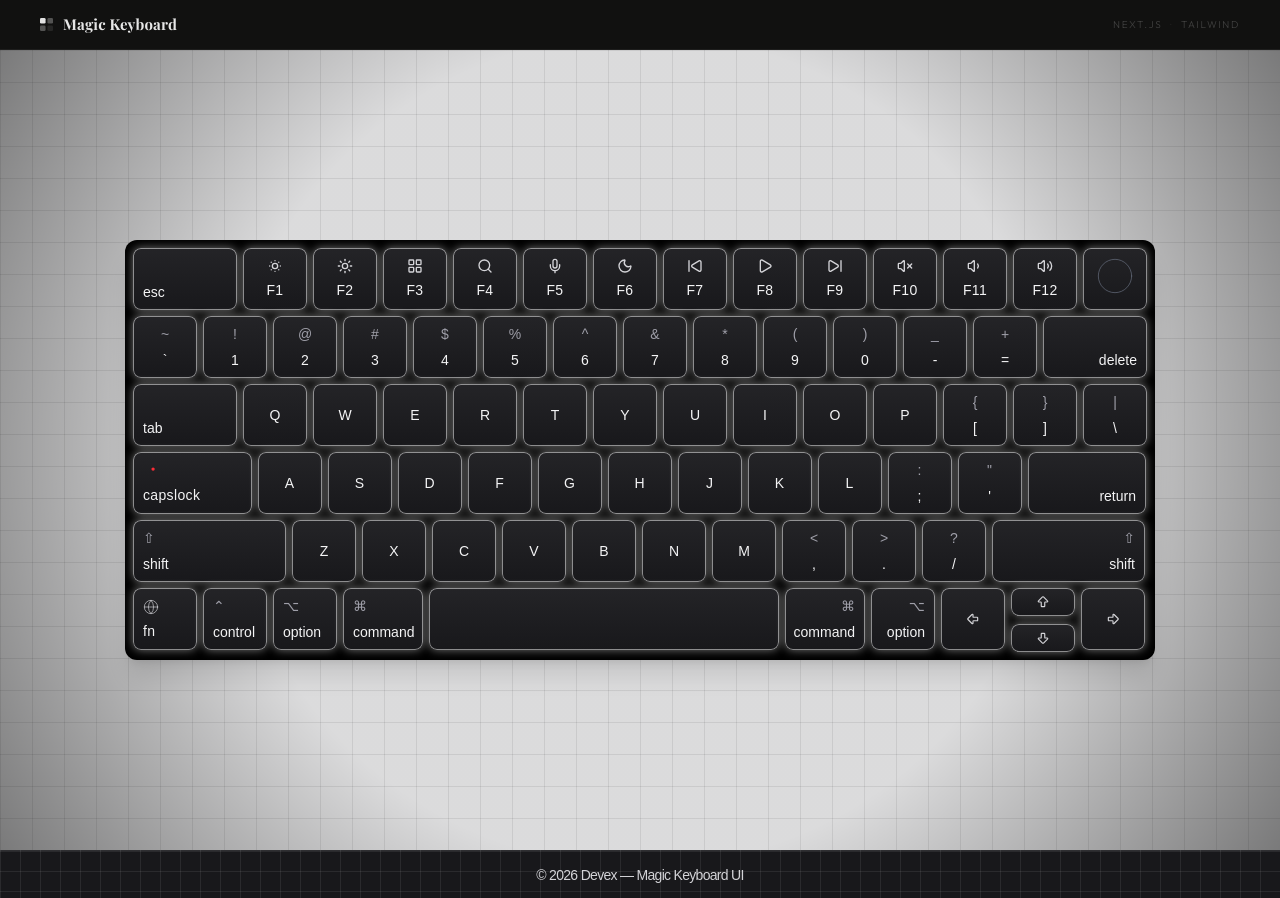
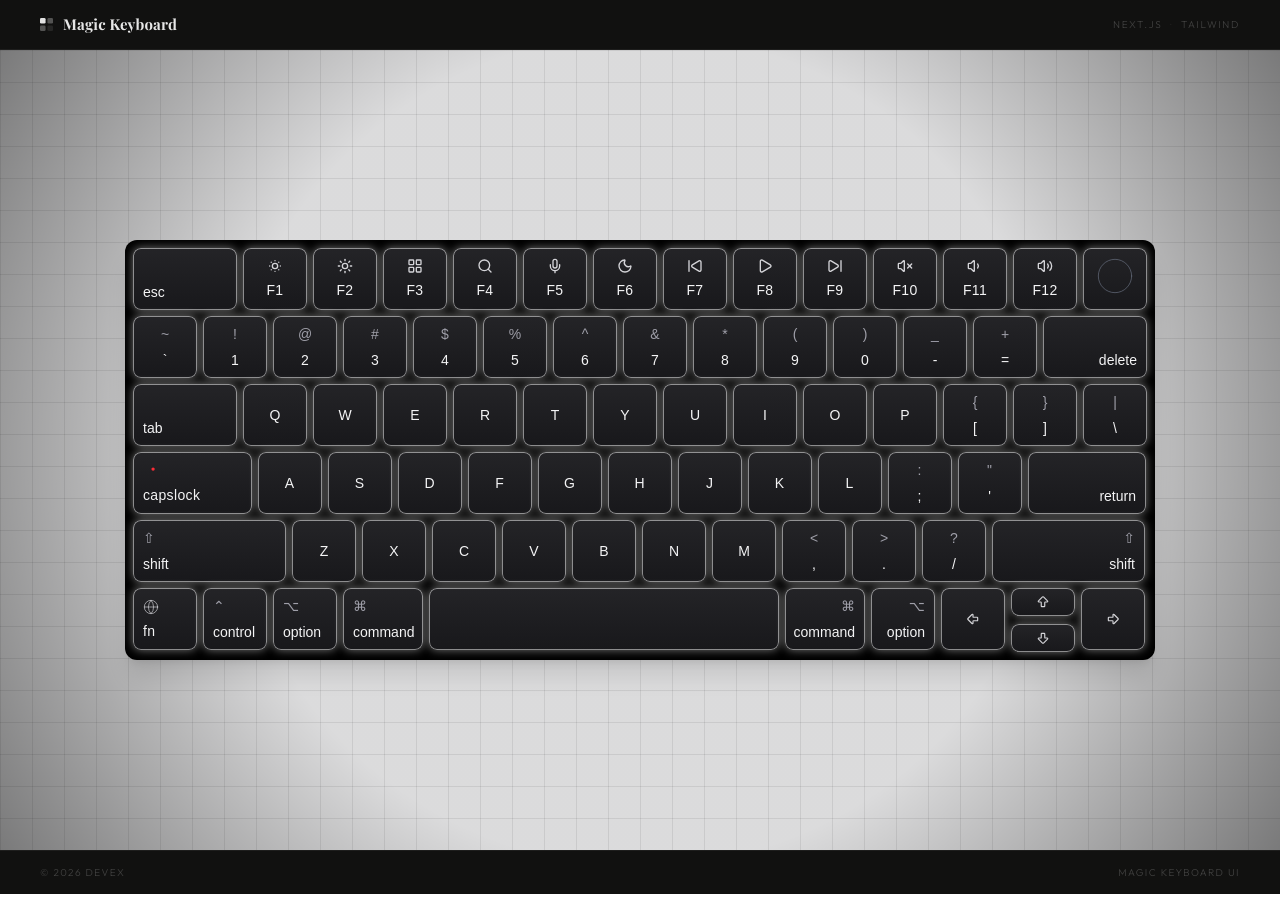
Before and after one commit to Devexhhh/MagicKeyboard, a Next.js app: page / in a window 1280 px wide. Built offline with nearby package versions, Linux system fonts and the light colour scheme; a web font is replaced by a local one.

Commit message:
modified Footer UI

```diff
--- a/app/components/layout/Footer.tsx
+++ b/app/components/layout/Footer.tsx
@@ -1,26 +1,31 @@
 export function Footer() {
     return (
-        <footer
-            className="
-      relative
-      w-full
-      h-12
-      flex items-center justify-center
-      text-sm
-      font-(--font-funnel)
+        <>
+            <style>{`
+        .ft-right { display: none; }
+        @media (min-width: 480px) { .ft-right { display: block; } }
+      `}</style>
 
-
-      bg-zinc-900 text-white
-
-      bg-[linear-gradient(to_right,rgba(255,255,255,0.08)_1px,transparent_1px),linear-gradient(to_bottom,rgba(255,255,255,0.08)_1px,transparent_1px)]
-      bg-size-[20px_20px]
-
-      border-t border-white/10
-      "
-        >
-            <p className="text-sm tracking-tighter text-zinc-300">
-                © {new Date().getFullYear()} Devex — Magic Keyboard UI
-            </p>
-        </footer >
+            <footer
+                style={{
+                    fontFamily: "'Outfit', sans-serif",
+                    fontWeight: 300,
+                    height: "44px",
+                    background: "#111110",
+                    borderTop: "1px solid rgba(255,255,255,0.055)",
+                    display: "flex",
+                    alignItems: "center",
+                    justifyContent: "space-between",
+                    padding: "0 clamp(1rem, 4vw, 2.5rem)",
+                    fontSize: "10px",
+                    letterSpacing: "0.14em",
+                    textTransform: "uppercase",
+                    color: "rgba(255,255,255,0.20)",
+                }}
+            >
+                <span>© {new Date().getFullYear()} Devex</span>
+                <span className="ft-right">Magic Keyboard UI</span>
+            </footer>
+        </>
     );
 }
```
